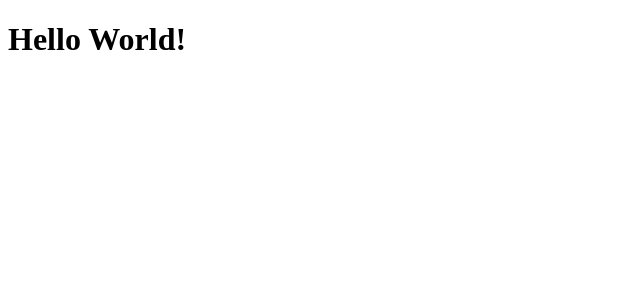
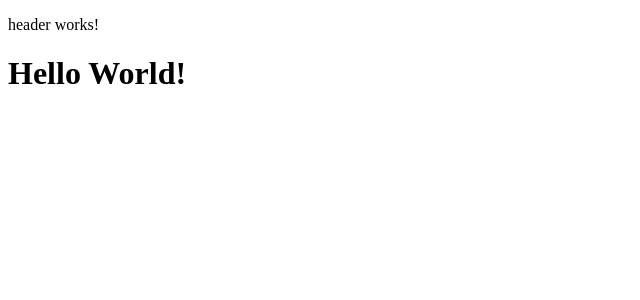
Before and after one commit to SztGellert/live-posts, an Angular app: page / in a window 1280 px wide. Shown: the top 300 px of the page, without its empty margins (0-640 px from the left). Built offline with nearby package versions, Linux system fonts and the light colour scheme.

Commit message:
use header component

```diff
--- a/src/app/app.component.html
+++ b/src/app/app.component.html
@@ -1 +1,2 @@
+<app-header></app-header>
 <h1>Hello World!</h1>
--- a/src/app/header/header.component.ts
+++ b/src/app/header/header.component.ts
@@ -6,5 +6,10 @@ import { Component } from '@angular/core';
   styleUrls: ['./header.component.css']
 })
 export class HeaderComponent {
+  constructor() {
+  }
+
+  ngOnInit(): void{
+  }
 
 }
```
